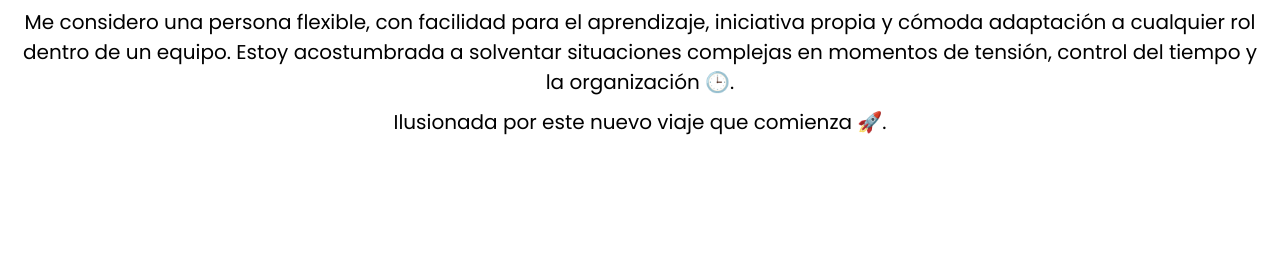
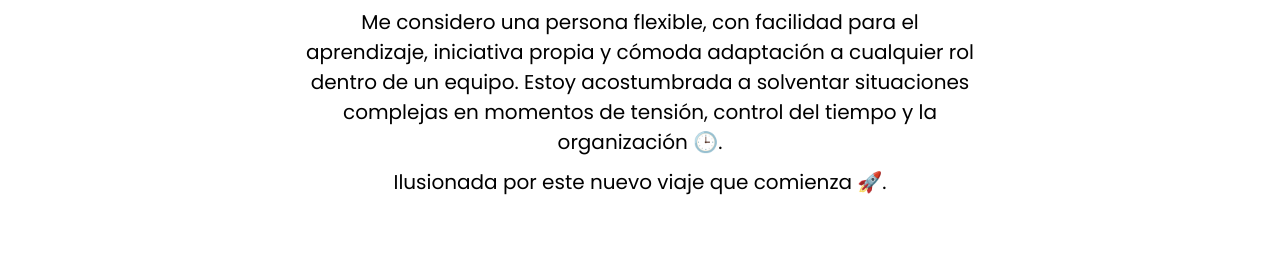
Before and after one commit to marocena26/elena-arocena-portfolio, a website: page src/html/about-me.html in a window 1280 px wide. Shown: the part 391-646 px from the top of the page. Drawn offline with nearby package versions, Linux system fonts and the light colour scheme; files that its build step writes are made by us from their sources; files whose address does not match are found by name.

Commit message:
add responsive desktop and tablet - about me

```diff
--- a/src/scss/layout/_about-me-home.scss
+++ b/src/scss/layout/_about-me-home.scss
@@ -7,6 +7,13 @@
   height: 70vh;
   gap: 10px;
   margin: 0 20px;
+  @include tablet {
+    margin: 0 100px;
+  }
+  @include desktop {
+    margin: 0 300px;
+  }
+
   &__title {
     font-size: rem(24);
     font-weight: 700;
```
